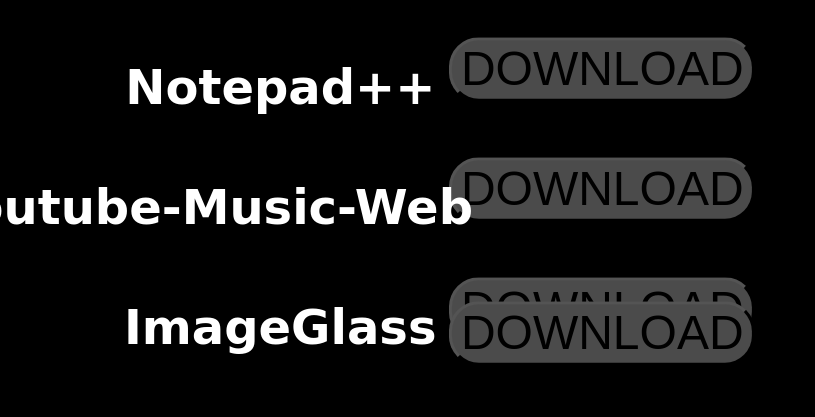
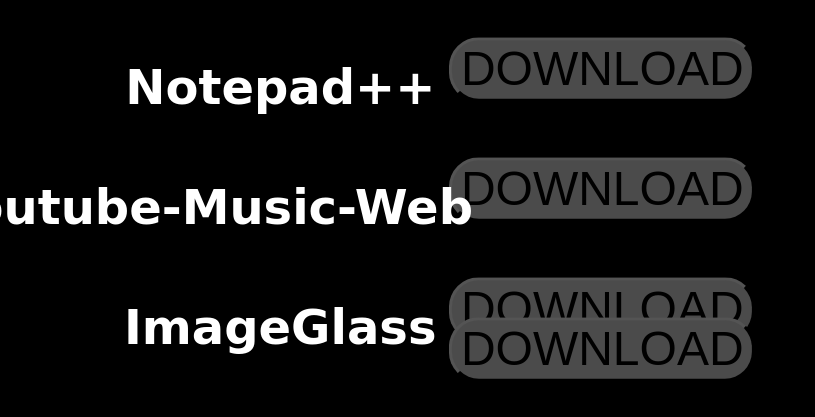
Before and after one commit to LutyLutanu606/Luty-Web, a plain HTML site: page Downloads.html in a window 1280 px wide. Shown: the part 672-1089 px from the top of the page, without its empty margins (0-815 px from the left). Drawn offline with Linux system fonts and the light colour scheme.

Commit message:
Update Downloads.html

```diff
--- a/Downloads.html
+++ b/Downloads.html
@@ -135,7 +135,7 @@
     position: absolute;
     scale: 150%;
     font-family: cursive;
-    top: 123%;
+    top: 125%;
     right: 45%;
 }
 .dwnlds8t {
```
